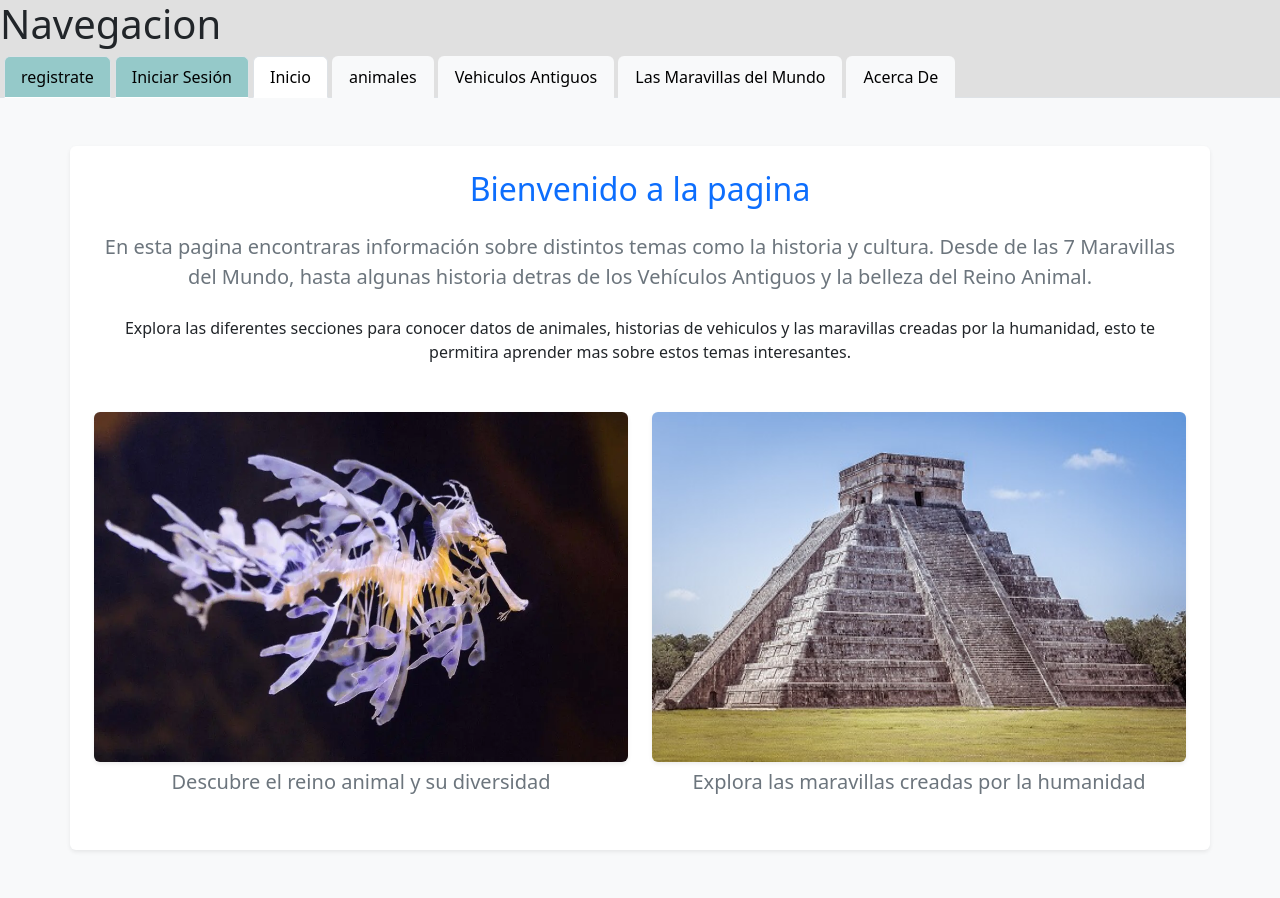
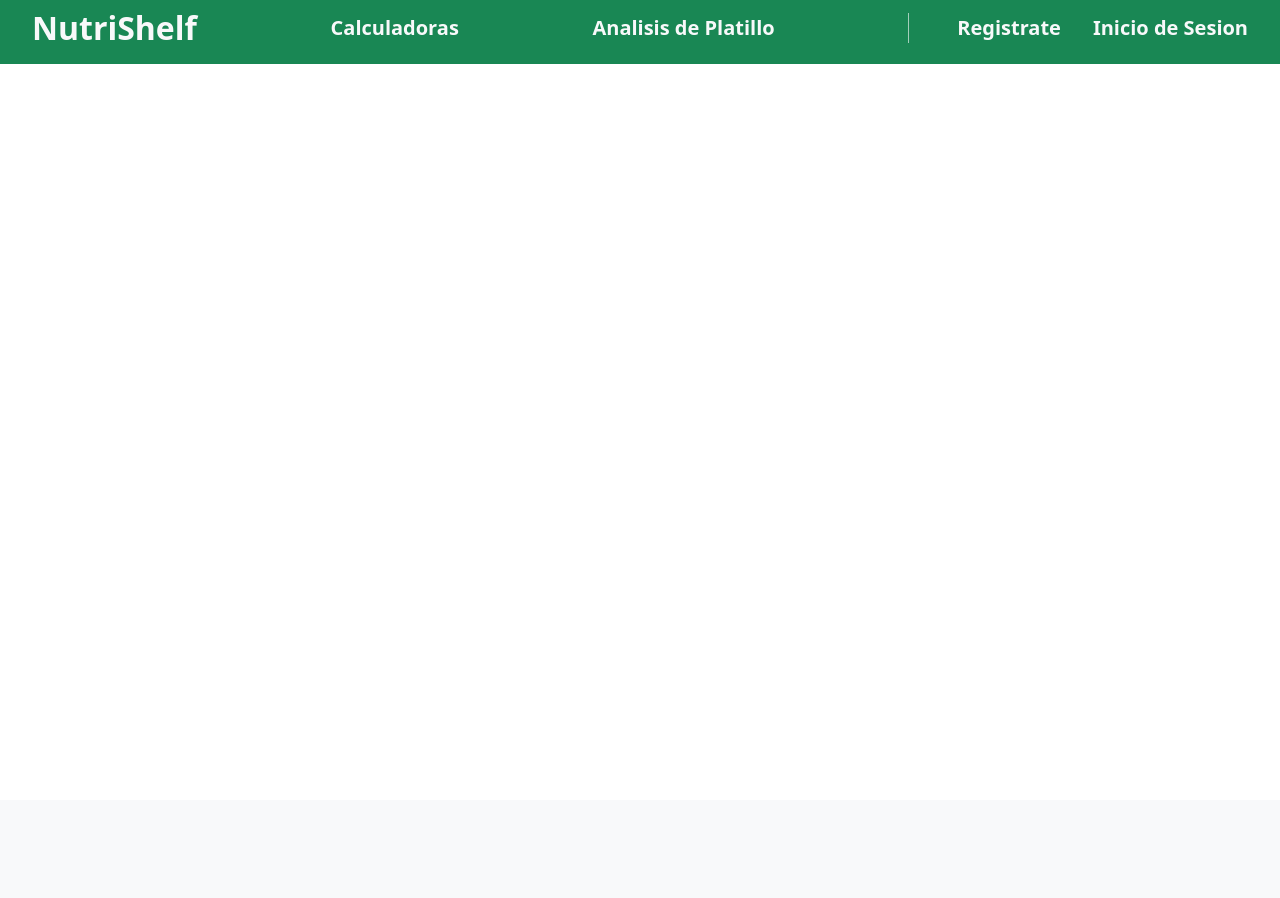
Before and after one commit to EdgarUrielMoralesTorres/EntornoInciiaSesion, a Flask app: page / in a window 1280 px wide. After the commit the page ends 64 px from the top, so only its background shows below. Run offline with Flask 3, Linux system fonts and the light colour scheme.

Commit message:
Update base.html

```diff
--- a/templates/base.html
+++ b/templates/base.html
@@ -1,92 +1,62 @@
 <!DOCTYPE html>
-<html lang="en">
+<html lang="es-mx">
+
 <head>
-    <meta charset="UTF-8">
-    <meta name="viewport" content="width=device-width, initial-scale=1.0">
-    <script src="https://cdn.jsdelivr.net/npm/@popperjs/core@2.11.8/dist/umd/popper.min.js" integrity="sha384-I7E8VVD/ismYTF4hNIPjVp/Zjvgyol6VFvRkX/vR+Vc4jQkC+hVqc2pM8ODewa9r" crossorigin="anonymous"></script>
-    <link href="https://cdn.jsdelivr.net/npm/bootstrap@5.3.3/dist/css/bootstrap.min.css" rel="stylesheet">
-  {% block title %}
-    <title>Inicio</title>
-  {% endblock %}
+  <meta charset="UTF-8">
+  <meta name="viewport" content="width=device-width, initial-scale=1.0">
+  <title>NutriShelf</title>
+  <link rel="icon" type="image/png" href="static/img/icon.png">
+  <link href="https://cdn.jsdelivr.net/npm/bootstrap@5.3.8/dist/css/bootstrap.min.css" rel="stylesheet"
+    integrity="sha384-sRIl4kxILFvY47J16cr9ZwB07vP4J8+LH7qKQnuqkuIAvNWLzeN8tE5YBujZqJLB" crossorigin="anonymous">
+</head>
+
+<body>
+  <header>
+    {% block header %}
+    <div class="bg-success fixed-top px-3">
+      <div class="d-flex justify-content-between align-items-center m-0 pt-1 pb-2 px-3">
+        {% if session.get("correo") %}
+        <a class="text-light fw-bold text-decoration-none fs-2" href="/">NutriShelf</a>
+        <a href="/calcs" class="text-light fw-semibold text-decoration-none fs-5">Calculadoras</a>
+        <a href="/analisisPlatillo" class="text-light fw-semibold text-decoration-none fs-5">Analisis de Platillo</a>
+
+        <a class="mt-1 text-light text-end fw-semibold text-decoration-none fs-5 align-content-center
+          border-success-subtle border-start ps-5" href="/perfil">
+          {{ session.get("nombre") }}
+          <img src="static/img/logo1.png" class="ms-2 rounded-5" style="width: 38px;">
+        </a>
+        {% else %}
+        <a class="text-light fw-bold text-decoration-none fs-2" href="/">NutriShelf</a>
+        <a href="/calcs" class="text-light fw-semibold text-decoration-none fs-5">Calculadoras</a>
+        <a href="/sesion" class="text-light fw-semibold text-decoration-none fs-5">Analisis de Platillo</a>
+
+        <div class="d-flex justify-content-evenly border-success-subtle border-start ps-5">
+          <a class="text-light text-end fw-semibold text-decoration-none me-3 fs-5" href="/registro">Registrate</a>
+          <a class="text-light text-end fw-semibold text-decoration-none ms-3 fs-5" href="/sesion">Inicio de Sesion</a>
+        </div>
+        {% endif %}
+      </div>
+    </div>
+    {% endblock header %}
+  </header>
+
+  <main>
+      {% block main %}
+      {% endblock main %}
+  </main>
+
+  <footer>
+    {% block footer %}
+    <div class="bg-success pt-3 pb-2 fixed">
+      <p class="text-center text-light fw-semibold">Luis Fernando Alvarez Zandate | Edgar Uriel Morales Torres</p>
+    </div>
+    {% endblock footer %}
+  </footer>
+
+  <script src="https://cdn.jsdelivr.net/npm/bootstrap@5.3.8/dist/js/bootstrap.bundle.min.js"
+    integrity="sha384-FKyoEForCGlyvwx9Hj09JcYn3nv7wiPVlz7YYwJrWVcXK/BmnVDxM+D2scQbITxI"
+    crossorigin="anonymous"></script>
+</body>
 
 
-</head>
-<body>
-  <div style="background-color: rgb(224, 224, 224);">
-<h1>Navegacion</h1>
-    <ul class="nav nav-tabs">
-
-    <li class="nav-item">
-      {% if not session.get("usuario") %}
-    <a class="nav-link active Light ms-1" style="background-color: rgb(149, 201, 201);" aria-current="page" href="/registrate">registrate</a>
-    {% else %}
-    <a></a>
-  {% endif %}
-  </li>
-<li class="nav-item">
-          {% if not session.get("usuario") %}
-            <a class="nav-link active ms-1" style="background-color: rgb(149, 201, 201);" aria-current="page" href="/iniciaSes">Iniciar Sesión</a>
-          {% else %}
-            <a class="nav-link active" style="background-color: rgb(149, 201, 201);" aria-current="page" href="/iniciaSes">Cerrar Sesión</a>
-          {% endif %}
-        </li>
-      <li class="nav-item">
-    <a class="nav-link active Light ms-1" aria-current="page" href="/">Inicio</a>
-  </li>
-  <li class="nav-item">
-    <a class="nav-link text-bg-light ms-1" href="/animales">animales</a>
-  </li>
-  <li class="nav-item ">
-    <a class="nav-link text-bg-light ms-1" href="/Vehiculos">Vehiculos Antiguos</a>
-  </li>
-  <li class="nav-item ">
-    <a class="nav-link text-bg-light ms-1" href="/Maravillas">Las Maravillas del Mundo</a>
-  </li>
-  <li class="nav-item ">
-    <a class="nav-link text-bg-light ms-1" href="/AcercaDe">Acerca De</a>
-  </li>
-  <li>
-  {% if session.get("usuario") %}
-  <div class="text-end me-3 mt-2">
-    <span class="fw-bold text-success">Bienvenido, {{ session["usuario"] }}!</span>
-  </div>
-{% endif %}
-</li>
-</ul>
-</div>
-  {%block content%}
-
-<div class="bg-light py-5">
-  <div class="container bg-white rounded shadow-sm p-4">
-    <h2 class="text-center mb-4 text-primary">Bienvenido a la pagina</h2>
-
-    <p class="lead text-center text-secondary mb-4">
-      En esta pagina encontraras información  sobre distintos temas como la historia y cultura.
-      Desde de las <strong>7 Maravillas del Mundo</strong>, hasta algunas historia detras de los
-      <strong>Vehículos Antiguos</strong> y la belleza del <strong>Reino Animal</strong>.
-    </p>
-
-    <p class="text-center mb-5">
-    Explora las diferentes secciones para conocer datos de animales, historias de vehiculos y las maravillas creadas por la humanidad, esto te permitira aprender mas sobre estos temas interesantes.
-    </p>
-
-    <div class="row text-center">
-      <div class="col-md-6 mb-4">
-        <img src="{{ url_for('static', filename='dragonMar.webp') }}" class="img-fluid rounded shadow-sm" style="height:350px;" alt="Animales exóticos">
-        <h5 class="mt-2 text-secondary">Descubre el reino animal y su diversidad</h5>
-      </div>
-      <div class="col-md-6 mb-4">
-        <img src="{{ url_for('static', filename='chice.jpg') }}" class="img-fluid rounded shadow-sm" style="height:350px;" alt="Maravillas del mundo">
-        <h5 class="mt-2 text-secondary">Explora las maravillas creadas por la humanidad</h5>
-      </div>
-    </div>
-  </div>
-</div>
-{% endblock %}
-
-  <script src="https://cdn.jsdelivr.net/npm/bootstrap@5.3.3/dist/js/bootstrap.bundle.min.js"></script>
-</body>
-<footer>
-</footer>
-
 </html>
```
